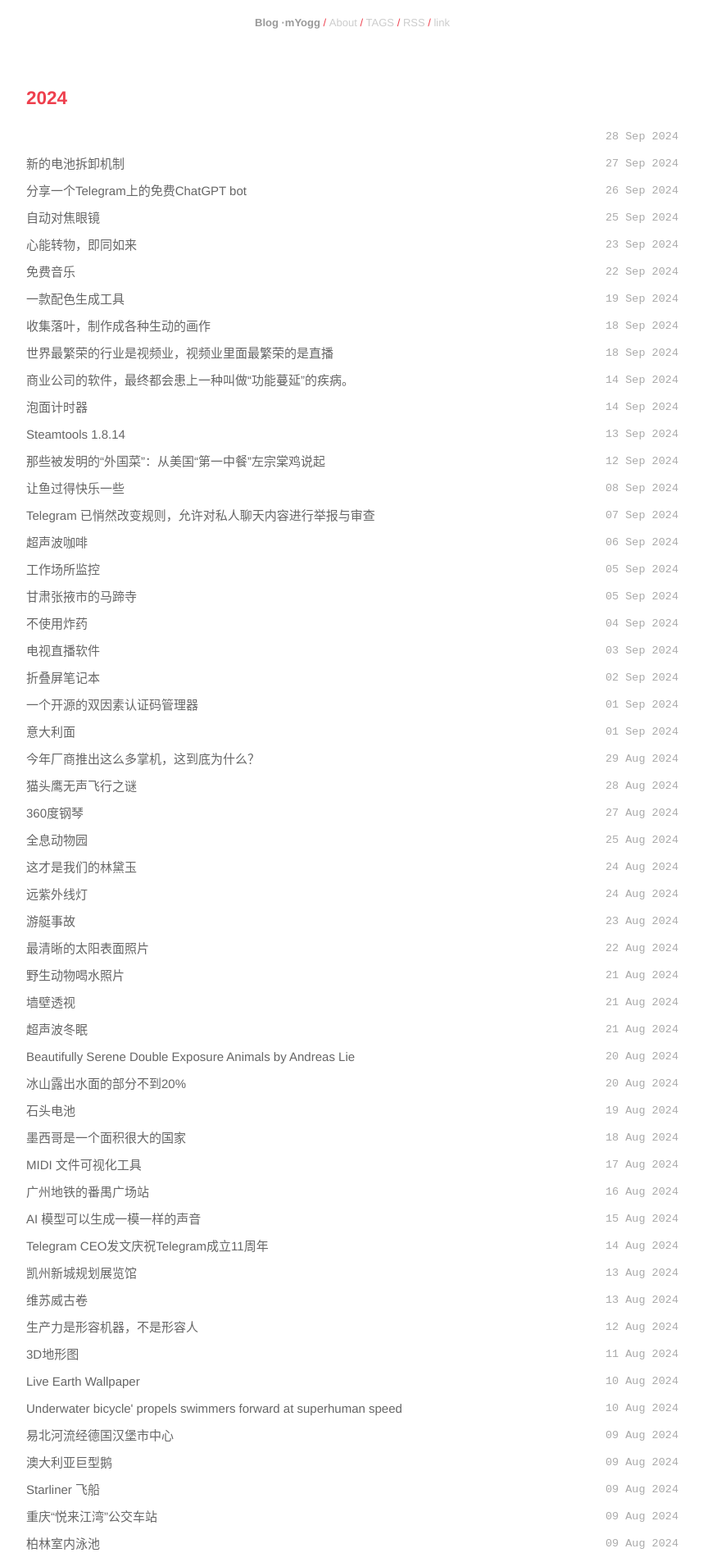
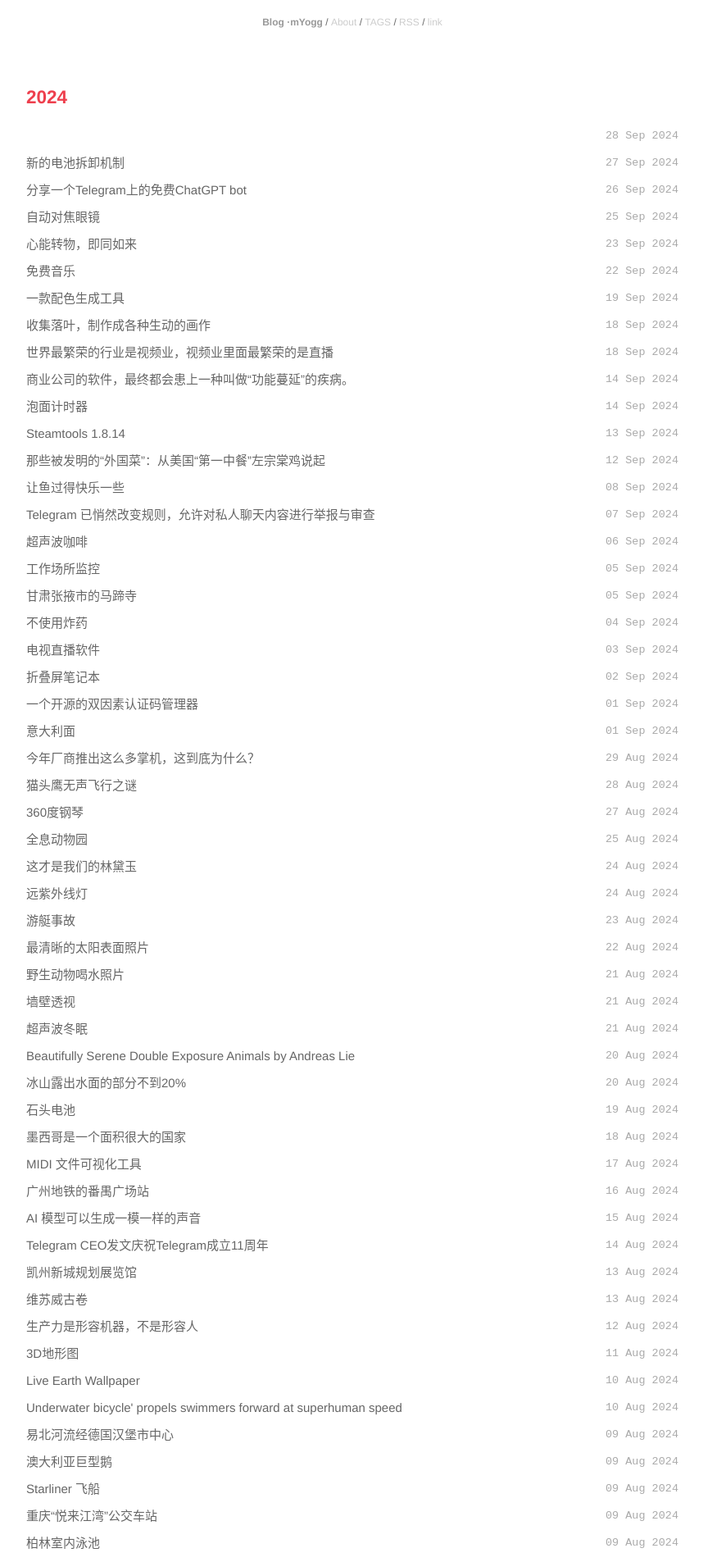
Before and after one commit to myogg/nnnn, a Jekyll site: the page built from index.html, in a window 1280 px wide. Shown: the top 1905 px of the page at 82% size, without its empty margins (210-1068 px from the left). Built offline with Jekyll 4.4.1, drawn with Linux system fonts in a browser that asks for light colours; nearby versions of some CDN libraries.

Commit message:
Update style.css

```diff
--- a/static/css/style.css
+++ b/static/css/style.css
@@ -82,10 +82,10 @@ hr {
 /*****************************************************************************/
 
 .header, .footer {
-  font-size: 13px;
+  font-size: 12px;
   max-width: 856px;
   margin: 0 auto;
-  color: #ee3f4d;
+  color: #666;
 }
 
 .header {
@@ -98,7 +98,7 @@ hr {
 }
 
 .header a:hover {
-  color: #999;
+  color: #ee3f4d;
 }
 
 .title {
```
